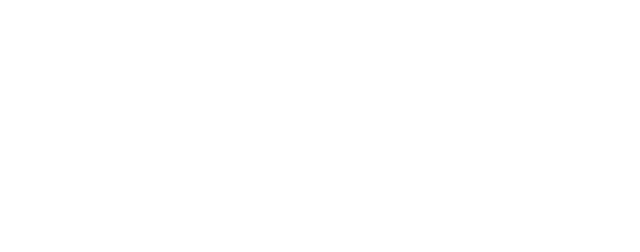
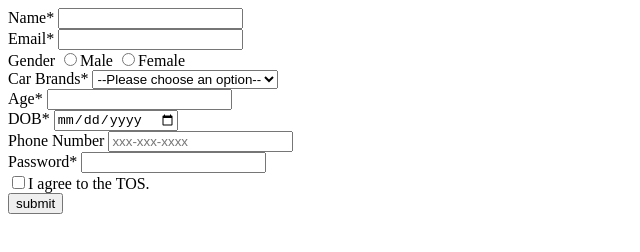
Before and after one commit to acciojob/signup-form-car-chiragmittal36269, a website: page main.html in a window 1280 px wide. Shown: the whole page, without its empty margins (0-640 px from the left). Drawn offline with Linux system fonts and the light colour scheme.

Commit message:
created a submission

```diff
--- a/main.html
+++ b/main.html
@@ -8,6 +8,61 @@
 
 <body>
 	<!-- the entire body must be written by student -->
+    <form method="post">
+        <div>
+            <label for="name">Name*</label>
+            <input type="text" name="" id="name" required>
+        </div>
+
+        <div>
+            <label for="email">Email*</label>
+            <input type="email" name="" id="email" required>
+        </div>
+
+        <div>
+            <label for="gender">Gender</label>
+            <input type="radio" name="" id="gender_m" required>Male
+            <input type="radio" name="" id="gender_f" required>Female
+        </div>
+
+        <div>
+            <label for="cars">Car Brands*</label>
+            <select name="" id="cars" required>
+                <option value="--Please choose an option--" disabled selected>--Please choose an option--</option>
+                <option value="BMW">BMW</option>
+                <option value="Audi">Audi</option>
+                <option value="Mercedez">Mercedez</option>
+            </select>
+        </div>
+
+        <div>
+            <label for="age">Age*</label>
+            <input type="number" name="" id="age" required>
+        </div>
+
+        <div>
+            <label for="dob">DOB*</label>
+            <input type="date" name="" id="dob" required>
+        </div>
+
+        <div>
+            <label for="tel">Phone Number</label>
+            <input type="tel" name="" id="tel" placeholder="xxx-xxx-xxxx">
+        </div>
+
+        <div>
+            <label for="password">Password*</label>
+            <input type="password" name="" id="password" required>
+        </div>
+
+        <div>
+            <input type="checkbox" name="" id="tos" required>I agree to the TOS.
+        </div>
+
+        <div>
+            <button type="submit">submit</button>
+        </div>
+    </form>
     <script type="text/javascript" src="./script.js">
 </script>
 
```
